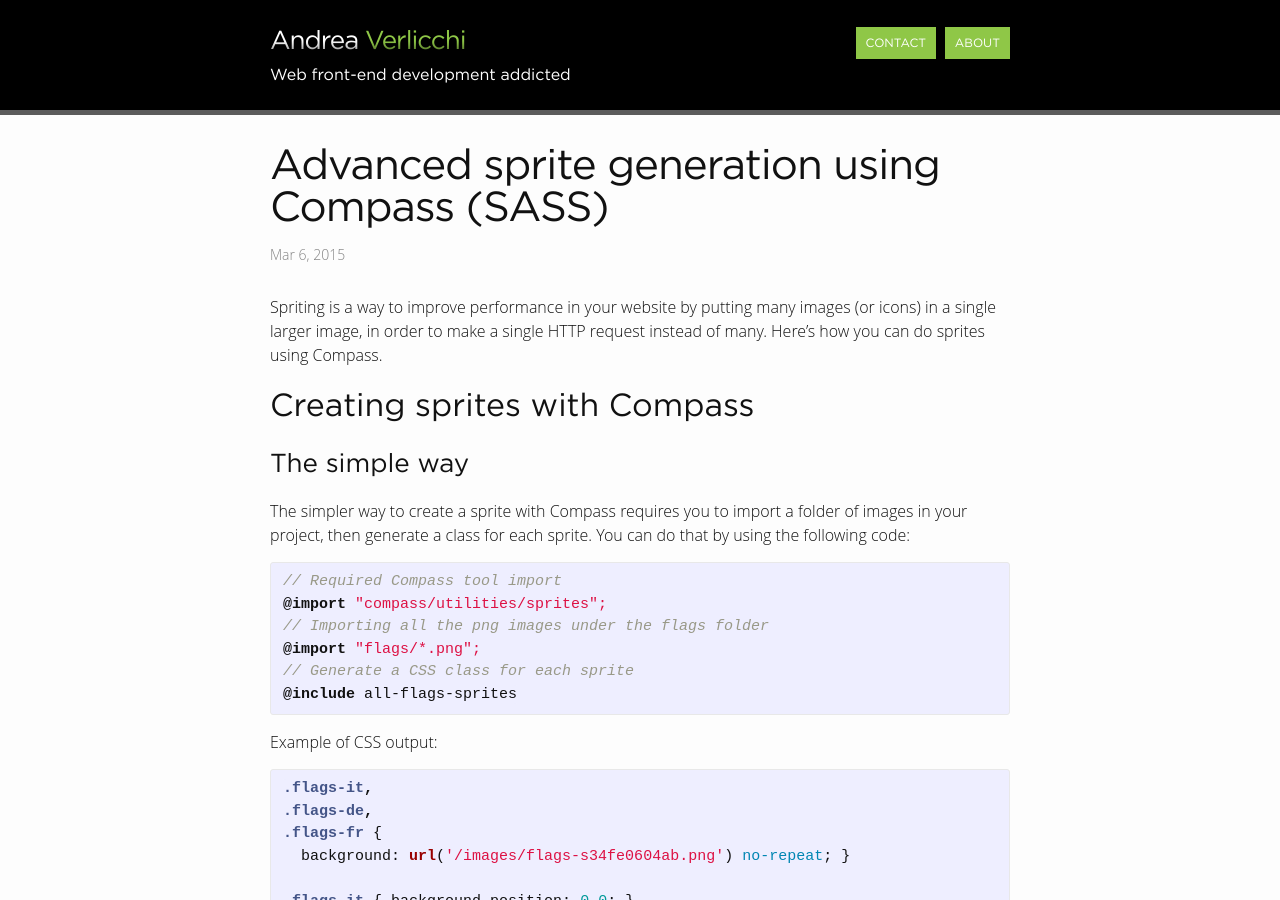
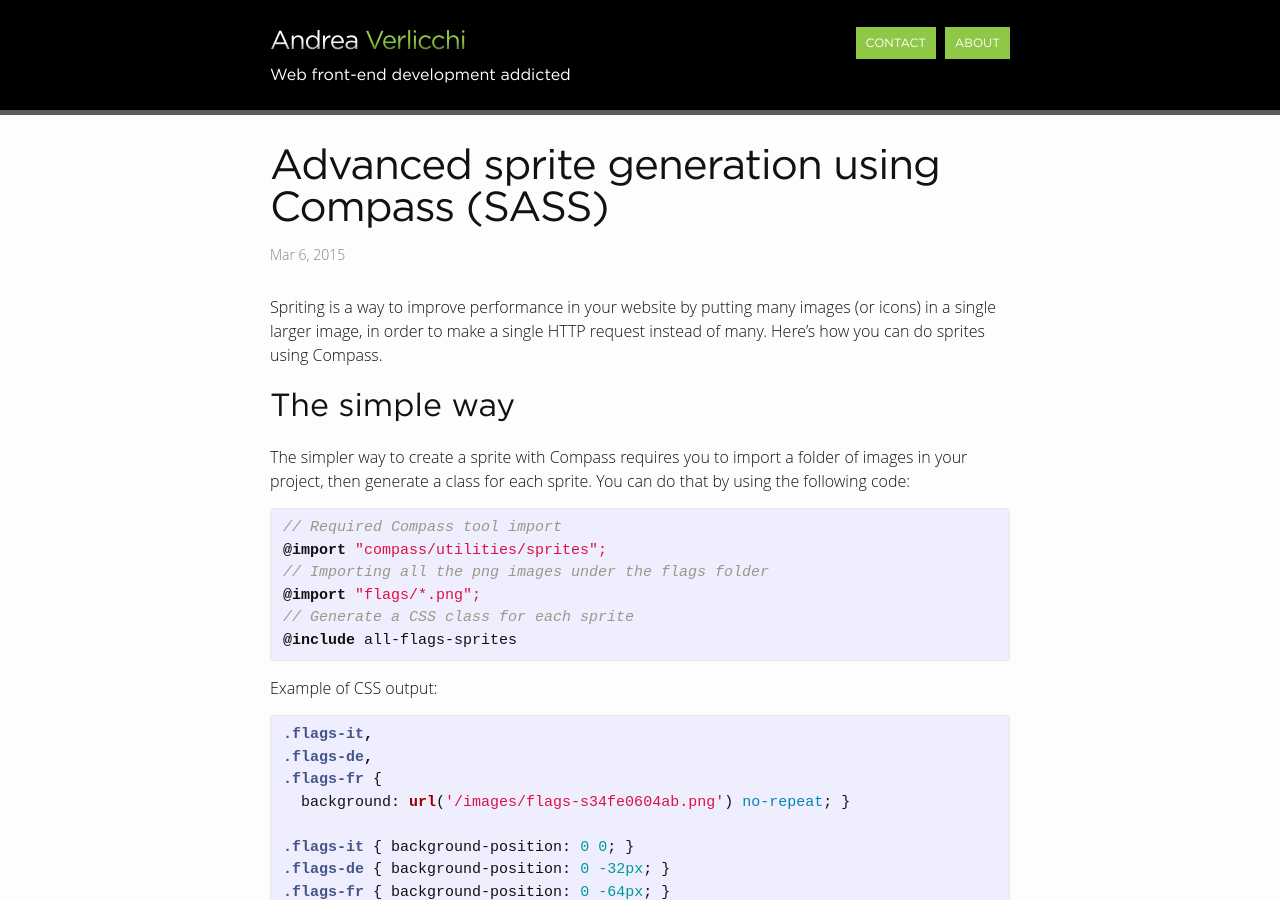
Before and after one commit to verlok/verlok.github.io, a Jekyll site: the page built from _posts/2015-03-06-advanced-sprite-generation-using-compass-sass.md, in a window 1280 px wide and 900 px high. Built offline with Jekyll 4.4.1, drawn with Linux system fonts in a browser that asks for light colours; comment, search, counter and statistics services are not loaded.

Commit message:
Reduced headings depth by 1

```diff
--- a/_posts/2015-03-06-advanced-sprite-generation-using-compass-sass.md
+++ b/_posts/2015-03-06-advanced-sprite-generation-using-compass-sass.md
@@ -8,9 +8,7 @@
 ---
 Spriting is a way to improve performance in your website by putting many images (or icons) in a single larger image, in order to make a single HTTP request instead of many. Here's how you can do sprites using Compass.
 
-## Creating sprites with Compass
-
-### The simple way
+## The simple way
 
 The simpler way to create a sprite with Compass requires you to import a folder of images in your project, then generate a class for each sprite. You can do that by using the following code:
 
@@ -38,7 +36,7 @@
 
 This can be enough for your needs... but you want more, don't you?
 
-### The advanced way
+## The advanced way
 
 Skipping all the others way you can do sprites generation with Compass, I found out that if you have to do the following:
 
@@ -50,7 +48,7 @@
 
 The only way to do spriting with Compass is to create your own mixins which use Compass base mixins under the hood.
 
-####Images and folders structure
+### Images and folders structure
 
 To have the images in single density, double density and maybe triple density, we need to provide the images in 1x, 2x and maybe 3x size.
 
@@ -80,7 +78,7 @@
 
 Now let's take a look at the SASS partials you should create.
 
-####SASS partials
+### SASS partials
 
 To guarantee the maximum flexibility and the smallest build time, I suggest you to use the following:
 
@@ -93,7 +91,7 @@
 
 Let's see what to put in our partials, one by one.
 
-####_mixins.scss
+### _mixins.scss
 
 Here's some mixins you might want to include in your mixins file. You can find the explanation of what they do right in the code comments.
 
@@ -149,7 +147,7 @@
 }
 {% endhighlight %}
 
-####_variables.scss
+### _variables.scss
 
 This is the file where you define all the variables for your site, that you're going to use across all your scss files.
 
@@ -160,7 +158,7 @@
 $spacing-sprites-generic: 10px;
 {% endhighlight %}
 
-####_flagsSprite.scss
+### _flagsSprite.scss
 
 This is the file where you define the variables and the mixins for your flag sprites.
 
@@ -179,7 +177,7 @@
 }
 {% endhighlight %}
 
-####style.scss - standard usage
+### style.scss - standard usage
 
 If you don't need space around your sprite and you don't want Compass to generate box dimensions for you, you can simply do the following.
 
@@ -208,7 +206,7 @@
 }
 {% endhighlight %}
 
-####style.scss - with box size generation
+### style.scss - with box size generation
 
 If you want Compass to generate box dimensions for you, you should do the following.
 
@@ -240,7 +238,7 @@
 }
 {% endhighlight %}
 
-####style.scss - with offset management
+### style.scss - with offset management
 
 If you don't want Compass to generate box dimensions for you, but you want to use an offset inside the box, you should do the following.
 
@@ -271,7 +269,7 @@
 }
 {% endhighlight %}
 
-###That's it
+## That's it
 
 Automatic sprite generation using Compass considering all the factors can be quite complex, but if you follow this guide it will be easy and also easier to maintain.
 
```
